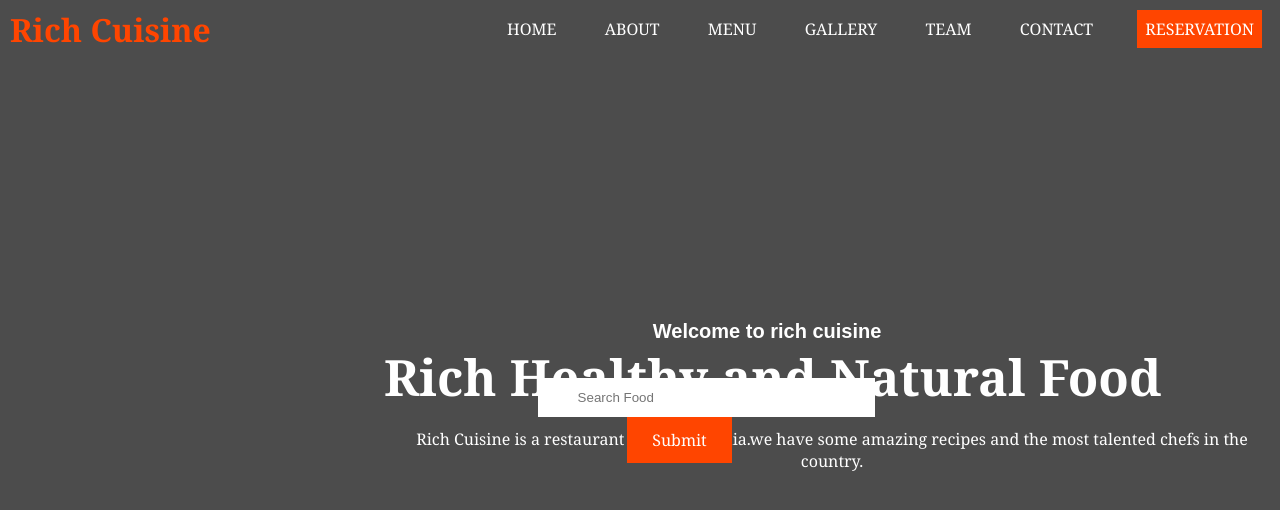
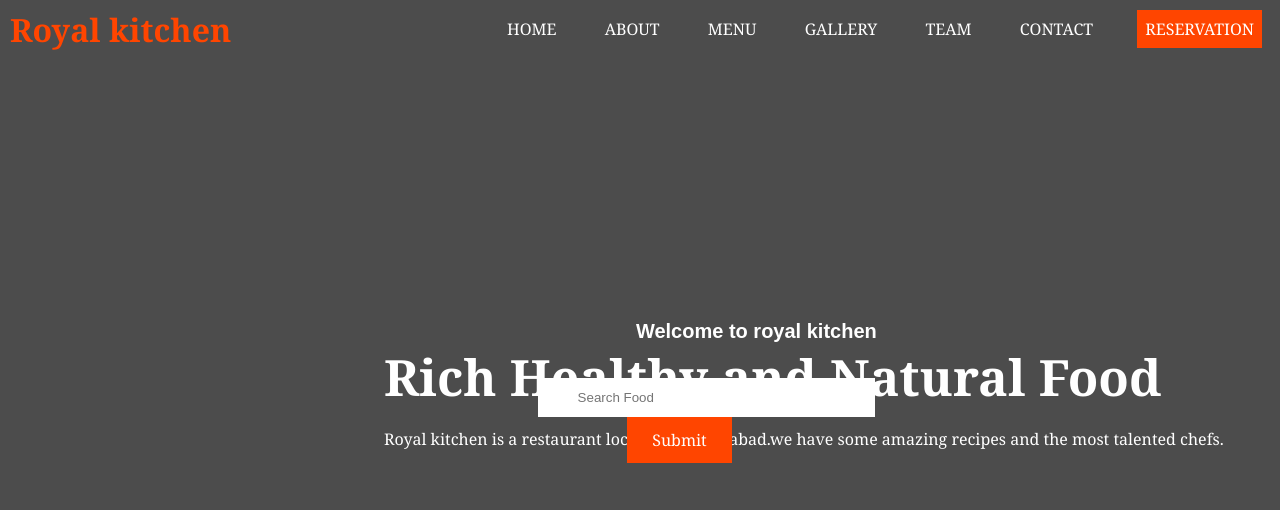
Before and after one commit to abhinaya68/Landing-page, a plain HTML site: page index.html in a window 1280 px wide. Drawn offline with Linux system fonts and the light colour scheme.

Commit message:
index.html

```diff
--- a/index.html
+++ b/index.html
@@ -4,12 +4,12 @@
     <meta charset="UTF-8">
     <meta http-equiv="X-UA-Compatible" content="IE=edge">
     <meta name="viewport" content="width=device-width, initial-scale=1.0">
-    <title>Rich Cuisine</title>
+    <title>Royal kitchen</title>
     <link rel="stylesheet" href="style.css">
 </head>
 <body>
     <div class="container">
-        <h1>Rich Cuisine</h1>
+        <h1>Royal kitchen</h1>
         <div class="navbar">
             <ul>
                 <li><a href="#">HOME</a></li>
@@ -23,10 +23,10 @@
         </div>
     </div>
     <div class="content">
-        <h3>Welcome to rich cuisine</h3>
+        <h3>Welcome to royal kitchen</h3>
         <h1>Rich Healthy and Natural Food</h1>
-        <p>Rich Cuisine is a restaurant located in india.we have some amazing recipes
-            and the most talented chefs in the country.</p>
+        <p>Royal kitchen is a restaurant located in hyderabad.we have some amazing recipes
+            and the most talented chefs.</p>
     </div>
     <div class="search">
         <input type="text" placeholder="Search Food">
```
